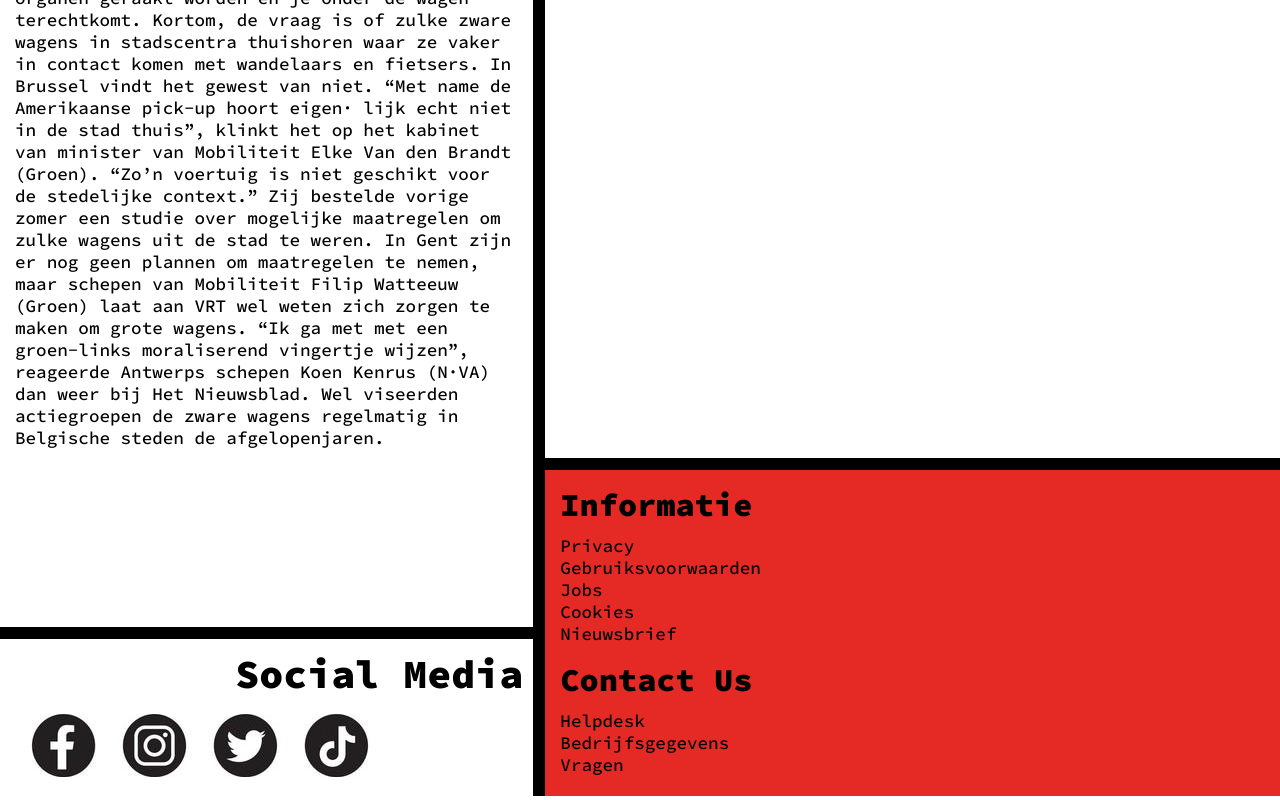
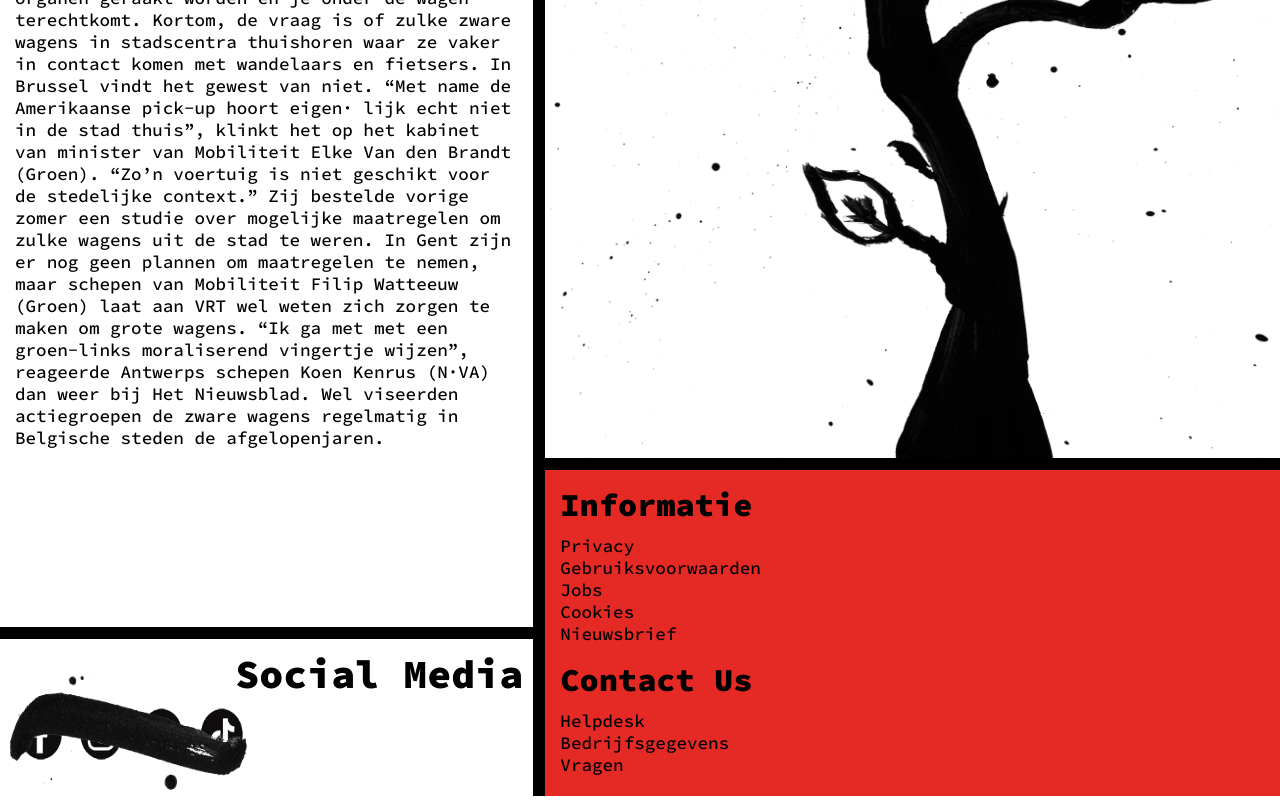
Before and after one commit to Matthias-cell/GIT-Matthias, a plain HTML site: page artikel.html in a window 1280 px wide. Shown: the part 2917-3717 px from the top of the page. Drawn offline with Linux system fonts and the light colour scheme.

Commit message:
Finale versie dat niet wou uploaden tijdens de les

```diff
--- a/artikel.html
+++ b/artikel.html
@@ -76,10 +76,14 @@
         <div class="white-empty1"></div>
         <div class="white-empty2"></div>
         <div class="white-empty3"></div>
-        <div class="white-empty4"> plant</div>
+        <div class="plant2">
+            <img src="./images/plant-1500px.png" alt="plant" class="plant2-img">
+        </div>
         <div class="social">
             <p>Social Media</p>
-            <img src="./images/social-media.jpg" alt="social media icons" class="social-icons">
+        </div>
+        <div class="social-pictures">
+            <img src="./images/social-media.png" alt="social media icons" class="social-icons" loading="lazy">
         </div>
         <div class="footerbox">
             <footer>
--- a/css/style-artikel.css
+++ b/css/style-artikel.css
@@ -8,6 +8,7 @@
     --background-color: #fff;
     --paper-red: #E52A25;
     --paper-border: #000;
+    --dark-mode-text: #fff;
 }
 body {
     background-color: var(--background-color);
@@ -15,11 +16,22 @@ body {
     transition: all 800ms;
 }
 body.dark{
-    --background-color: #505050;
+    --background-color: #353535;
     transition: all 800ms ease;
 }
 
 body.dark-no-trans{
+    --background-color:#353535;
+    transition: none;
+}
+
+body.dark > * {
+    color: var(--dark-mode-text);
+    transition: all 800ms ease;
+}
+
+body.dark-no-trans > * {
+    color: var(--dark-mode-text);
     transition: none;
 }
 
@@ -55,7 +67,6 @@ header button {
     font-weight: 900;
     font-size: 1.8rem;
     padding-left: 16px;
-    color: var(--paper-border);
     text-decoration: none;
 }
 
@@ -157,6 +168,20 @@ div {
     border-right: 12px solid var(--paper-border);
 }
 
+.plant2 {
+    grid-column-start: 1;
+    grid-column-end: 4;
+    grid-row-start: 34;
+    grid-row-end: 36;
+    border-bottom: 12px solid var(--paper-border);
+    border-right: 12px solid var(--paper-border);
+    border-top: 12px solid var(--paper-border);
+}
+
+.plant2-img {
+    display: none;
+}
+
 .vervuiling-titel {
     font-weight: 900;
     font-size: 1.3rem;
@@ -197,7 +222,6 @@ h2 {
 article {
     font-size: 0.88rem;
     padding: 15px;
-    color: var(--paper-border);
     font-size: clamp(0.82rem, 0.14rem + 1.350vw, 1.5rem);
 }
 
@@ -223,9 +247,16 @@ q {
     font-weight: 900;
 }
 
+.social-pictures {
+    grid-column-start: 1;
+    grid-column-end: 4;
+    grid-row-start: 36;
+    grid-row-end: 37;
+}
+
 .social-icons {
     max-width: 80%;
-    padding-top: 10px;
+    padding-top: 35px;
 }
 
 .footerbox {
@@ -276,7 +307,7 @@ q {
     }
 
     .titel {
-        font-size: 3.5rem;
+        font-size: 4rem;
     }
 
     .header-image {
@@ -390,12 +421,19 @@ q {
     }
 
     .plant2 {
-        grid-column-start: 7;
+        grid-column-start: 6;
         grid-column-end: 13;
-        grid-row-start: 26;
-        grid-row-end: 32;
-        border-top: 12px solid var(--paper-border);
+        grid-row-start: 22;
+        grid-row-end: 41;
+        align-content: end;
+        justify-content: center;
+        border: none;
         border-left: 12px solid var(--paper-border);
+    }
+
+    .plant2-img {
+        width: 100%;
+        display: block;
     }
 
     .social {
@@ -413,9 +451,18 @@ q {
         padding-top: 0;
     }
 
+    .social-pictures {
+        grid-column-start: 1;
+        grid-column-end: 4;
+        grid-row-start: 43;
+        grid-row-end: 45;
+        padding-top: 60px;
+    }
+
     .social-icons {
-        padding-top: 5px;
+        height: 100%;
     }
+
 
     .footerbox {
         grid-column-start: 6;
@@ -442,6 +489,18 @@ q {
         font-size: 7rem;
     }
 
+    .social-pictures {
+        grid-column-start: 1;
+        grid-column-end: 4;
+        grid-row-start: 43;
+        grid-row-end: 45;
+        padding-top: 10px;
+    }
+
+    .social-icons {
+        height: 100%;
+    }
+
     .vervuiling-titel {
         font-size: 4rem;
         padding-left: 16px;
--- a/css/style.css
+++ b/css/style.css
@@ -9,6 +9,7 @@
     --background-color: #fff;
     --paper-red: #E52A25;
     --paper-border: #000;
+    --dark-mode-text: #fff;
 }
 body {
     background-color: var(--background-color);
@@ -16,13 +17,21 @@ body {
     transition: all 800ms;
 }
 body.dark{
-    --background-color: #505050;
+    --background-color: #353535;
     transition: all 800ms ease;
 }
 
 body.dark-no-trans {
-    --background-color: #505050;
+    --background-color: #353535;
     transition: none;
+}
+
+body.dark > * {
+    color: var(--dark-mode-text);
+}
+
+body.dark-no-trans > * {
+    color: var(--dark-mode-text);
 }
 
 header {
@@ -183,6 +192,9 @@ div{
 .plant2 {
     display: none;
 }
+
+.plant2-img {
+    display: none;}
 
 .cyberhealth {
     font-weight: 900;
@@ -365,6 +377,14 @@ div{
 .social p {
     text-align: right;
     font-weight: 900;
+}
+
+.social-pictures {
+    grid-column-start: 1;
+    grid-column-end: 4;
+    grid-row-start: 24;
+    grid-row-end: 25;
+    padding-top: 25px;
 }
 
 .social-icons {
@@ -655,6 +675,13 @@ div{
         grid-row-start: 25;
         grid-row-end: 46;
         border-left: 12px solid var(--paper-border);
+        align-items: end;
+        justify-content: center;
+    }
+
+    .plant2-img {
+        width: 100%;
+        display: block;
     }
 
     .social {
@@ -668,6 +695,14 @@ div{
     .social p {
         font-size: 2rem;
         padding-bottom: 15px;
+        padding-top: 25px;
+    }
+
+    .social-pictures {
+        grid-column-start: 1;
+        grid-column-end: 6;
+        grid-row-start: 48;
+        grid-row-end: 50;
         padding-top: 25px;
     }
 
--- a/javascript/javascript.js
+++ b/javascript/javascript.js
@@ -26,7 +26,7 @@ const colorMode = document.getElementById('colorMode');
 colorMode.addEventListener('click', DarkMode);
 
 document.getElementById("verzend").addEventListener("submit", function(event) {
-    event.preventDefault(); // Voorkom standaardgedrag van het formulier
+    event.preventDefault();
 
     var errorMessage = "Word nog aan gewerkt maar bedankt voor de moeite <33";
 
```
Also changed, not shown: index.html (+7 -3 lines), images/footbal-750px.png, images/gezicht-1000px2.png (added), images/plant-1500px.png (added), images/plus.png, images/social-media.png (added), images/water-750px.png, 1 other file.
